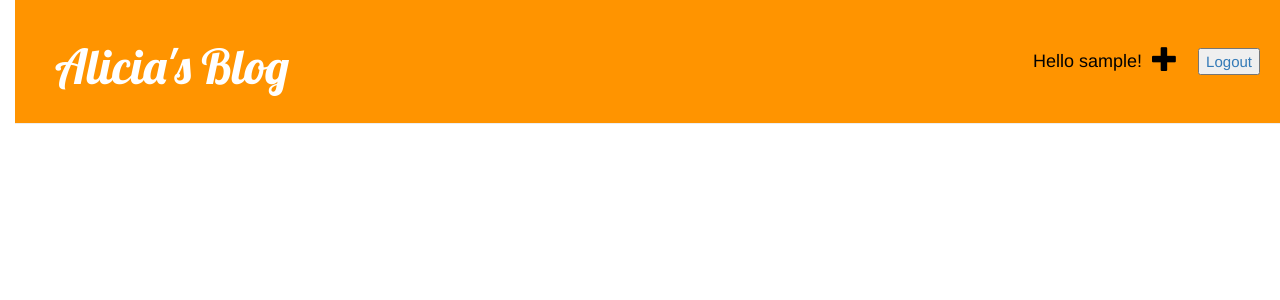
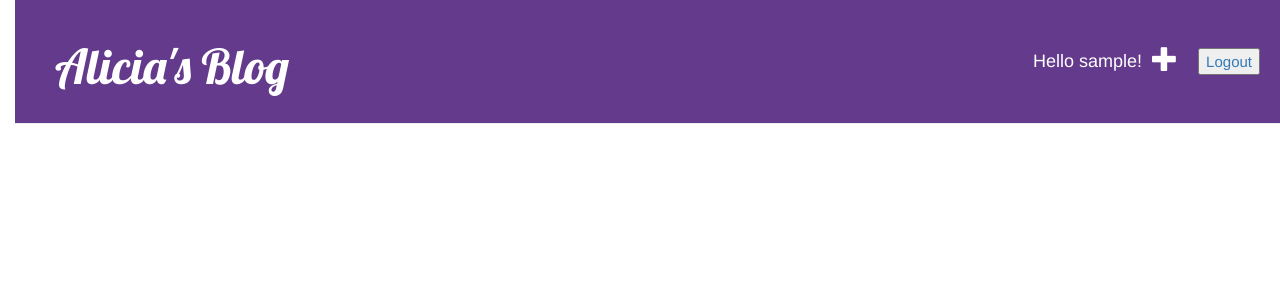
Before and after one commit to aliciasavelly/djangogirls, a Django app: page / in a window 1280 px wide. Shown: the top 300 px of the page. Run offline with Django 3.2, Linux system fonts and the light colour scheme; the visitor is signed in with stand-in values (Sample User, id 1); data that the repository does not hold is empty; some libraries are stand-ins or nearby versions.

Commit message:
improve css for top nav

```diff
--- a/blog/static/css/blog.css
+++ b/blog/static/css/blog.css
@@ -8,7 +8,7 @@ body {
 }
 
 .page-header {
-  background-color: #ff9400;
+  background-color: #643a8c;
   margin-top: 0;
   padding: 20px 10px 20px 40px;
   position: relative;
@@ -43,15 +43,17 @@ h1, h2, h3, h4 {
 }
 
 .top-menu {
-  color: black;
+  color: white;
   font-size: 26px;
   margin-right: 10px;
   transition: 0.5s;
+  cursor: default;
 }
 
-.top-menu:hover {
+.top-menu span:hover {
   color: #4f4f4f;
   transition: 0.5s;
+  cursor: pointer;
 }
 
 .post {
@@ -79,3 +81,11 @@ h1, h2, h3, h4 {
 p {
   margin: 0;
 }
+
+.menu-btn {
+  cursor: pointer;
+}
+
+.menu-btn a {
+  text-decoration: none;
+}
--- a/blog/templates/blog/base.html
+++ b/blog/templates/blog/base.html
@@ -18,7 +18,7 @@
           <p class="top-menu">Hello {{ user.username }}!</p>
           <a href="{% url 'post_new' %}" class="top-menu"><span class="glyphicon glyphicon-plus"></span></a>
           <a href="{% url 'post_draft_list' %}" class="top-menu"><span class="glyphicon glypicon-edit"></span></a>
-          <button type="button" name="button" class="top-menu"><a href="{% url 'logout' %}">Logout</a></button>
+          <button type="button" name="button" class="top-menu menu-btn"><a href="{% url 'logout' %}">Logout</a></button>
         </div>
       {% else %}
         <a href="{% url 'login' %}" class="top-menu"><span class="glyphicon glyphicon-lock"></span></a>
```
